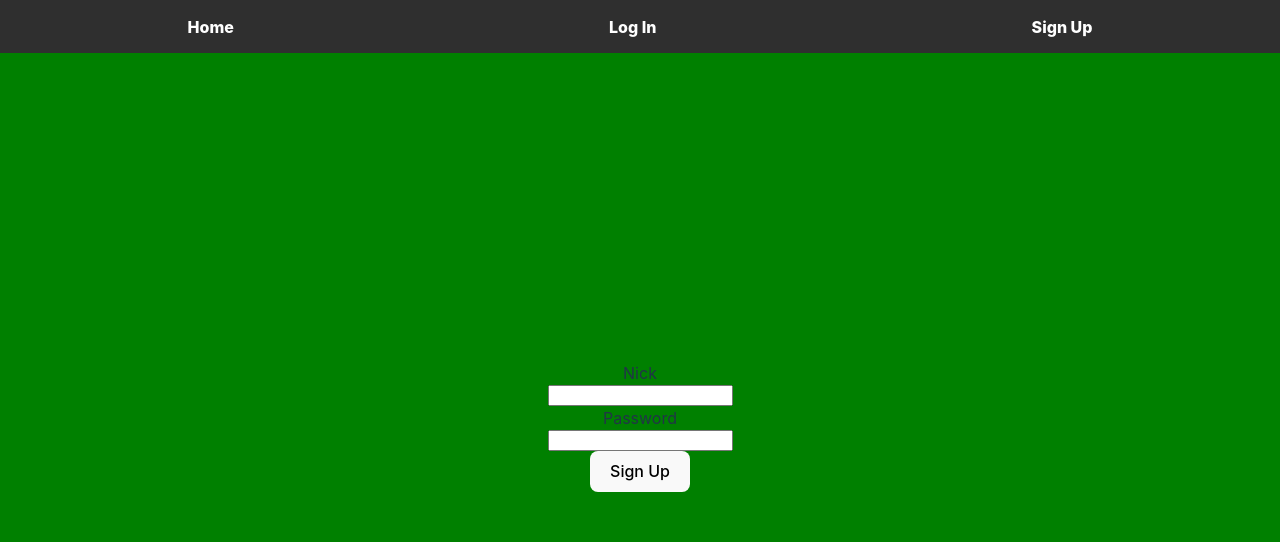
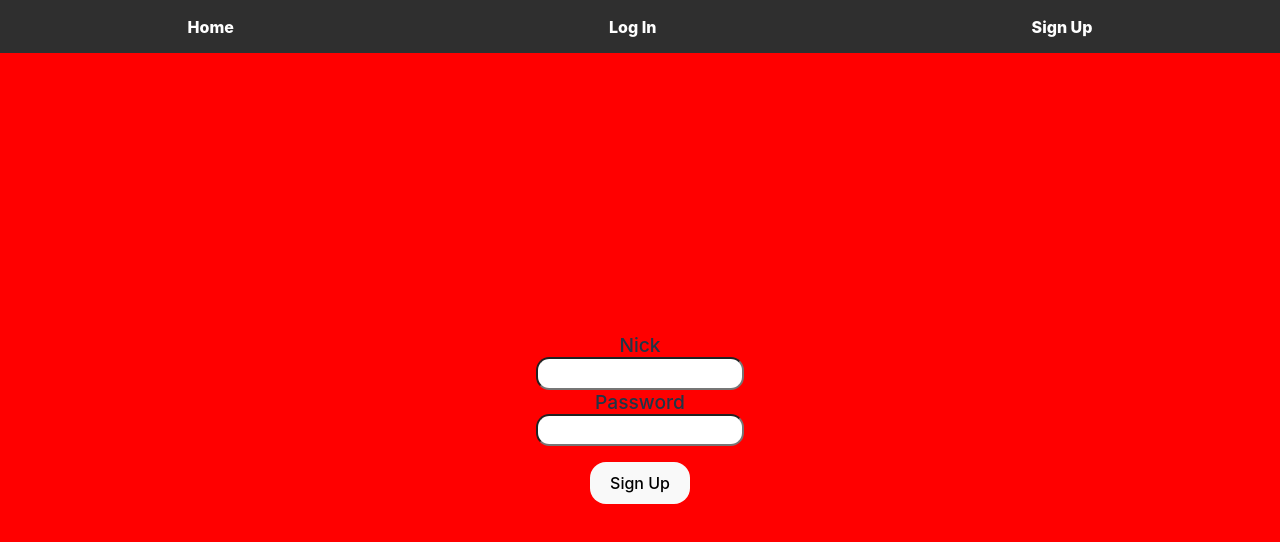
Before and after one commit to jcarlos2n/React-pokemon, a React (Vite) app: page /#/signup in a window 1280 px wide. Shown: the top 542 px of the page. Built offline with nearby package versions, Linux system fonts and the light colour scheme.

Commit message:
feat: add styles

```diff
--- a/src/components/PokeCard/PokeCard.css
+++ b/src/components/PokeCard/PokeCard.css
@@ -21,3 +21,7 @@
 .dato{
     margin: 0.4em;
 }
+
+.pokeCardImg{
+    height: 10em;
+}
--- a/src/containers/User/Login/Login.css
+++ b/src/containers/User/Login/Login.css
@@ -7,3 +7,22 @@
     align-items: center;
     flex-direction: column;
 }
+
+.labelLogin{
+    font-size: 1.2em;
+    font-weight: 550;
+}
+
+.inputLogin{
+    height: 2em;
+    width: 15em;
+    border-radius: 1em;
+}
+
+.submitLogin{
+    margin: 1em;
+}
+
+.submitLogin{
+    border-radius: 1em;
+}
--- a/src/containers/User/Login/Login.jsx
+++ b/src/containers/User/Login/Login.jsx
@@ -55,7 +55,7 @@ const Login = props => {
             <label className="labelLogin">Password</label>
             <input className="inputLogin" type="password" name="password" onChange={updateCredentials}/>
 
-            <input className="submitLogin" type="submit" value="Log in" onClick={login}/>
+            <button className="submitLogin" onClick={login}>Log in</button>
 
             <div className="errorMessage">
                 {msgError}
--- a/src/containers/User/Profile/Profile.css
+++ b/src/containers/User/Profile/Profile.css
@@ -14,6 +14,9 @@
     justify-content: center;
     align-items: center;
     flex-direction: column;
+    background-color: black;
+    padding: 1em;
+    border-radius: 1em;
 }
 
 .list{
@@ -22,3 +25,19 @@
     justify-content: center;
     align-items: center;
 }
+
+.opcionesUser{
+    margin: 1em;
+    padding: 1em;
+    display: flex;
+    align-items: center;
+    justify-content: center;
+    flex-direction: column;
+    background-color: rgb(183, 132, 55);
+    border-radius: 1em;
+}
+
+.botonProfile{
+    margin: 0.3em;
+    border-radius: 1em;
+}
--- a/src/containers/User/Profile/Profile.jsx
+++ b/src/containers/User/Profile/Profile.jsx
@@ -54,7 +54,7 @@ const Profile = props => {
                 <div className="listContainer">
                     <div>
                         <br></br>
-                        <h3>Has logrado capturar {user.length} pokemons, {dataUser.user.nick}</h3>
+                        <h2>Has logrado capturar {user.length} pokemons, {dataUser.user.nick}</h2>
                         <br></br>
                     </div>
                     <div className="list">
@@ -102,11 +102,16 @@ const Profile = props => {
         <div className='profileWall'>
 
             <PokemonList />
-            <button onClick={getOut}> Log out</button>
+            <button onClick={getOut} className='botonProfile'> Log out</button>
 
-            <div>
-                <button onClick={deleteUser}> Delete User</button>
-                <button onClick={()=> navigate('/update')}> Update User</button>
+
+            <div className='opcionesUser'>
+                <h3>Opciones de usuario</h3>
+                <div>
+                <button onClick={deleteUser} className='botonProfile'> Delete User</button>
+                <button onClick={()=> navigate('/update')} className='botonProfile'> Update User</button>
+                </div>
+
             </div>
         </div>
     )
--- a/src/containers/User/Signup/Signup.css
+++ /dev/null
@@ -1,9 +0,0 @@
-.signupWall{
-    width: 100vw;
-    height: 93.3vh;
-    background-color: green;
-    display: flex;
-    align-items: center;
-    justify-content: center;
-    flex-direction: column;
-}
--- a/src/containers/User/Signup/Signup.jsx
+++ b/src/containers/User/Signup/Signup.jsx
@@ -2,7 +2,7 @@ import { useState } from 'react';
 import { useDispatch, useSelector } from 'react-redux'
 import { useNavigate } from 'react-router'
 import { registerUser } from '../userSlice';
-import './Signup.css'
+import '../Login/Login.css'
 
 const Signup = props => {
     const dispatch = useDispatch();
@@ -11,6 +11,10 @@ const Signup = props => {
     const [signup, setSignup] = useState({
         nick: '',
         password: ''
+    });
+
+    const [msg, setMsg] = useState({
+        txt: ''
     });
 
     const handleInput = (e) => {
@@ -27,25 +31,44 @@ const Signup = props => {
             ...signup
         })
 
-        dispatch(registerUser(signup.nick, signup.password))
+        if ((signup.nick).length < 6) {
+            setMsg({
+                txt: 'El nick es demasiado corto, tiene que ser mayor de 6 caracteres'
+            })
 
-        alert('Te has registrado correctamente');
+        } else {
+            dispatch(registerUser(signup.nick, signup.password))
 
-            navigate('/')
+            setMsg({
+                txt: 'Te has registrado correctamente'
+            })
+            setTimeout(() => {
+                navigate('/')
+                setMsg({
+                    txt: ''
+                })
+            }, 2000);
+
+        }
+
+
 
     }
 
     return (
-        <div className="signupWall">
+        <div className="loginWall">
 
-                <label className="labelitems">Nick</label>
-                <input onChange={handleInput} className="inputitem" type="text" name="nick" />
+            <label className="labelLogin">Nick</label>
+            <input onChange={handleInput} className="inputLogin" type="text" name="nick" />
 
-                <label className="labelitems">Password</label>
-                <input onChange={handleInput} className="inputitem" type="password" name="password" />
+            <label className="labelLogin">Password</label>
+            <input onChange={handleInput} className="inputLogin" type="password" name="password" />
 
-                <button onClick={userSignup} className=" submitSignupItem" type="submit">Sign Up</button>
+            <button onClick={userSignup} className="submitLogin" type="submit">Sign Up</button>
 
+            <div className="errorMessage">
+                {msg.txt}
+            </div>
         </div>
     )
 
--- a/src/containers/User/Update/Update.jsx
+++ b/src/containers/User/Update/Update.jsx
@@ -13,6 +13,9 @@ const Update = props => {
     const [update, setUpdate] = useState({
         nick: ''
     });
+    const [msg, setMsg] = useState({
+        txt: ''
+    })
 
     useEffect(() => {
         if (!userInfo?.user) {
@@ -30,39 +33,50 @@ const Update = props => {
             ...update,
             [e.target.name]: e.target.value
         })
+
     }
 
-    const userUpdate = (e) => async(req,res) => {
-
+    const userUpdate = (e) => async (req, res) => {
+        if ((update.nick).length < 6) {
+            setMsg({
+                txt: 'El nick es demasiado corto, tiene que ser mayor de 6 caracteres'
+            })
+            setTimeout(() => {
+                setMsg({
+                    txt: ''
+                })
+            }, 2000);
+        } else {
             const config = {
                 headers: { "Authorization": `Bearer ${userInfo.token}` }
             }
-        await axios.put(`http://localhost:3001/users/update/${userInfo.user._id}`,{
+            await axios.put(`http://localhost:3001/users/update/${userInfo.user._id}`, {
                 nick: update.nick
-        },config).then(res =>{
-            console.log('Update realizado')
+            }, config).then(res => {
+                setMsg({
+                    txt: 'Usuario actualizado correctamente, vuelva a iniciar sesión'
+                })
                 setTimeout(() => {
                     getOut(),
                         navigate('/')
-            }, 1000);
+                }, 2000);
             }).catch(err => {
-            console.log('no entro')
                 console.log(err)
             })
         }
 
-    return(
+    }
+
+    return (
         <div className="loginWall">
+
             <label className="labelLogin">Nick</label>
             <input onChange={handleInput} className="inputLogin" type="text" name="nick" />
 
-            {/* <label className="labelLogin">Password</label>
-            <input className="inputLogin" type="password" name="password" onChange={updateCredentials}/> */}
-
-            <button onClick={userUpdate()}>Update</button>
+            <button onClick={userUpdate()} className='submitLogin'>Update</button>
 
             <div className="errorMessage">
-                {/* {msgError} */}
+                {msg.txt}
             </div>
         </div>
     )
```
Lines whose indentation alone changed are shown as unchanged.
